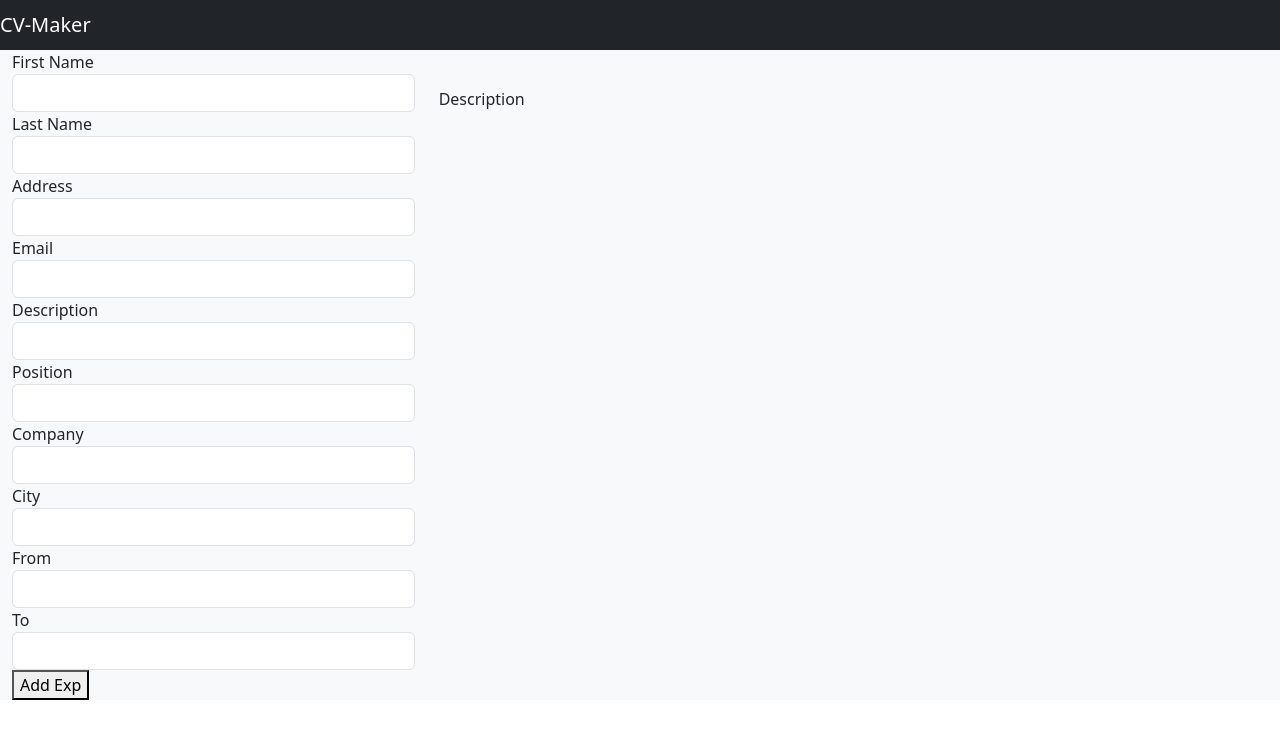
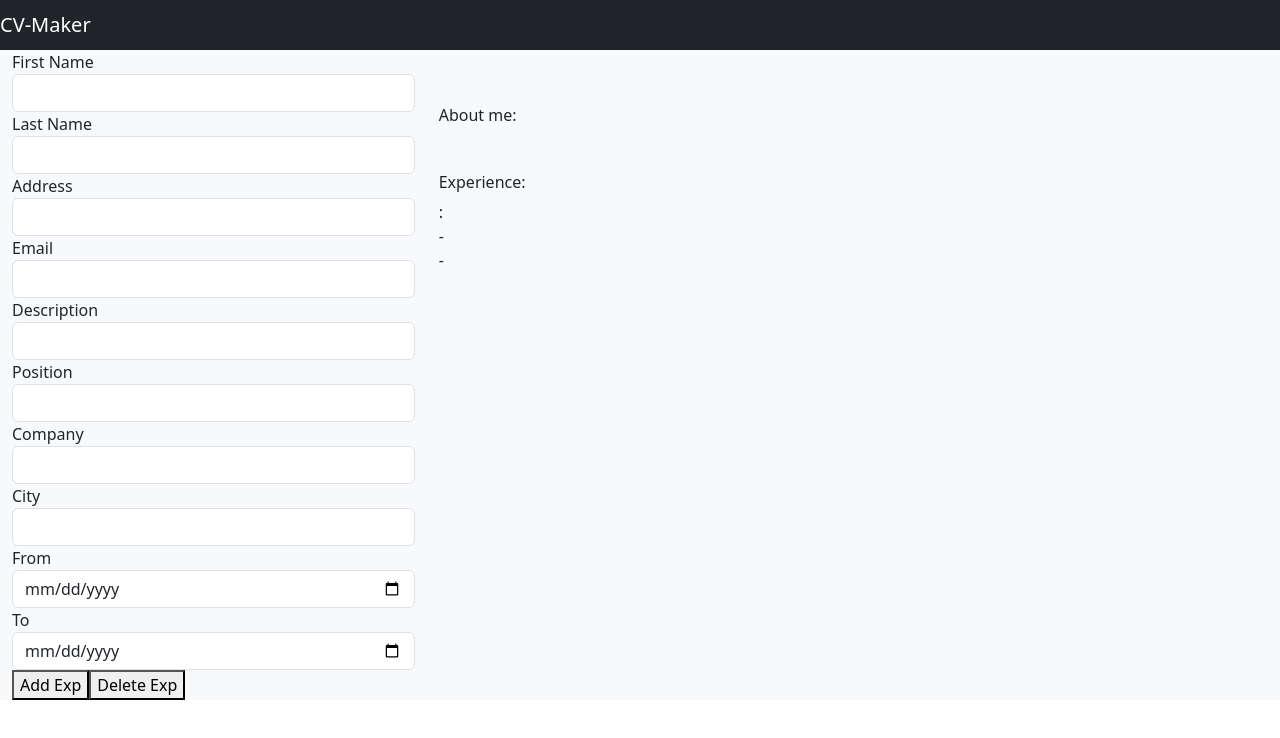
Before and after one commit to EnriqueB5310/cv-maker, a React (Create React App) app: page / in a window 1280 px wide. Shown: the top 738 px of the page. Built offline with nearby package versions, Linux system fonts and the light colour scheme.

Commit message:
formatting CV

```diff
--- a/src/App.js
+++ b/src/App.js
@@ -55,6 +55,9 @@ console.log(Exp)
    <Experience
   handleChange = {handleChange}
   />
+<button  onClick={() => setCount(count +1)}>Add Exp</button>
+  <button onClick={() => setCount(count - 1)}>Delete Exp</button>
+  { [...Array(count)].map((t,i) => <Experience handleChange={handleChange} />)} {/* adds compent */}
 
   </div>
   <div className="col-6">
@@ -75,8 +78,7 @@ To = {Exp.To}
 
     </div>
   </div>
-  <button  onClick={() => setCount(count +1)}>Add Exp</button>
-  { [...Array(count)].map((t,i) => <Experience handleChange={handleChange} />)} {/* adds compent */}
+
 
   </div>
 
--- a/src/components/Experience.js
+++ b/src/components/Experience.js
@@ -17,31 +17,31 @@ function Experience({handleChange}) {
 
     <div className="form-group">
     <label htmlFor="Position">Position</label>
-    <input type="Position" className="form-control" id="Position" onChange={handleChange} name="Position"></input>
+    <input type="text" className="form-control" id="Position" onChange={handleChange} name="Position"></input>
 
     </div>
 
     <div className="form-group">
     <label htmlFor="Company">Company </label>
-    <input type="Company" className="form-control" id="Company" onChange={handleChange} name="Company"></input>
+    <input type="text" className="form-control" id="Company" onChange={handleChange} name="Company"></input>
 
     </div>
 
     <div className="form-group">
     <label htmlFor="Address">City </label>
-    <input type="LastName" className="form-control" id="LastName" onChange={handleChange} name="City"></input>
+    <input type="text" className="form-control" id="City" onChange={handleChange} name="City"></input>
 
     </div>
 
     <div className="form-group">
     <label htmlFor="LastName">From </label>
-    <input type="LastName" className="form-control" id="LastName" onChange={handleChange} name="From"></input>
+    <input type="date" className="form-control" id="From" onChange={handleChange} name="From"></input>
 
     </div>
 
     <div className="form-group">
     <label htmlFor="LastName">To </label>
-    <input type="LastName" className="form-control" id="LastName" onChange={handleChange} name="To"></input>
+    <input type="date" className="form-control" id="To" onChange={handleChange} name="To"></input>
 
     </div>
 
--- a/src/components/FinalCV.js
+++ b/src/components/FinalCV.js
@@ -1,4 +1,5 @@
  import React from 'react'
+
 
  function FinalCV({FirstName, LastName, Address, Email, Description,Position, Company, City, From, To}) {
    return (
@@ -10,16 +11,32 @@
      </div>
 
 
-     <div className = "d-flex justify-content-center">
+     <div className = "d-flex justify-content-center ">
 
         <p>{Email}</p>
-      <p>{Address}</p>
-
 
      </div>
 
-     <h6>Description</h6>
+<div className= "d-flex  justify-content-center ">
+<p>{Address}</p>
+</div>
+
+
+     <h6>About me:</h6>
+  <div> {Description} </div>
+
+
+  <h6 className="mt-5">Experience:</h6>
+
+<div className="d-flex flex-column">
+  <div>{Company}: {City} </div>
+
+  <div>- {Position}</div>
+  <div> {From} - {To}</div>
+  </div>
      </div>
+
+
    )
  }
 
```
